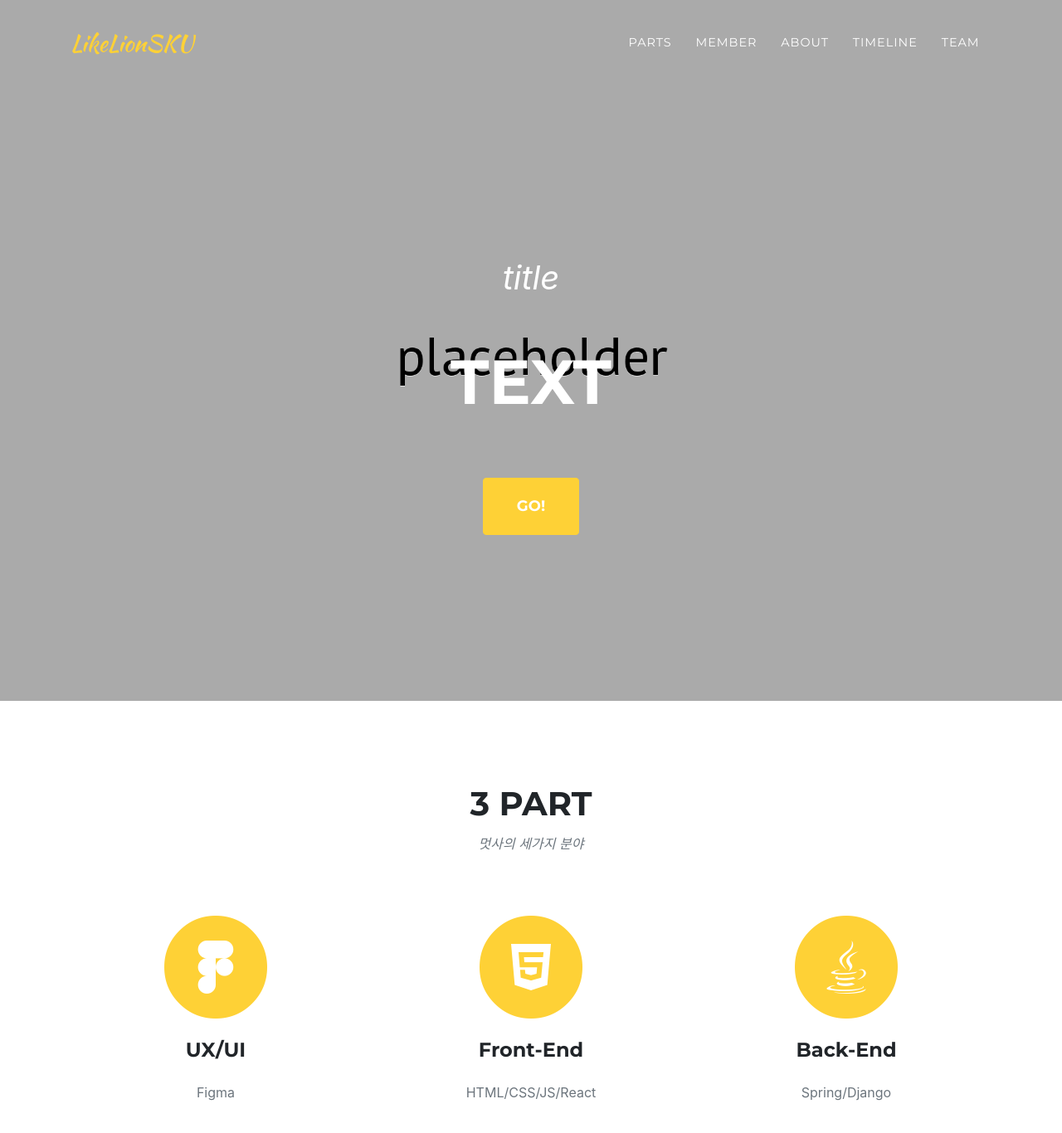
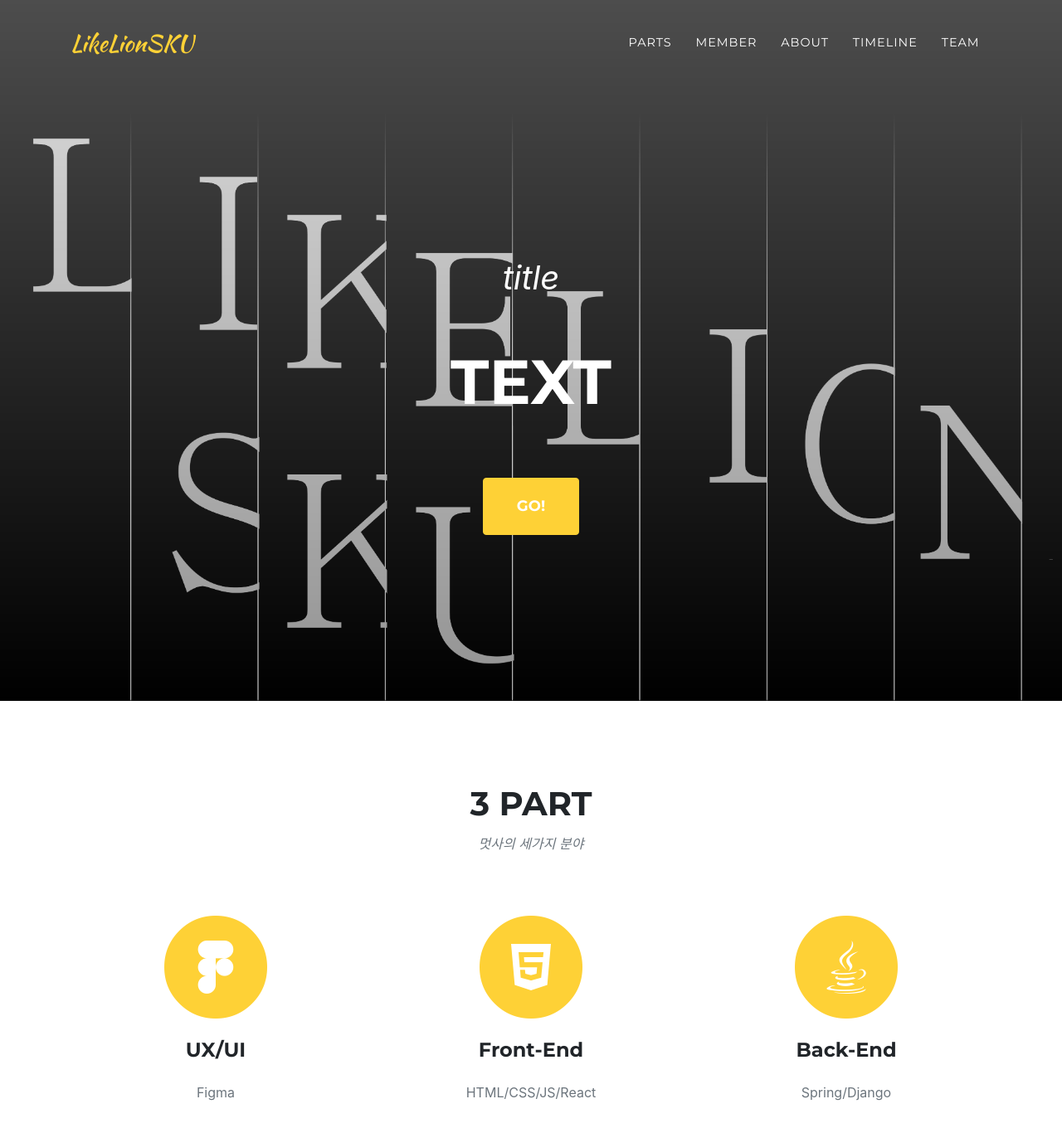
Before and after one commit to nowjiin/likelionsku.github.io, a Jekyll site: the page built from index.md, in a window 1280 px wide and 1400 px high. Shown: the top 1366 px of the window at 83% size. Built offline with Jekyll 4.4.1, drawn with Linux system fonts in a browser that asks for light colours; some web fonts are replaced.

Commit message:
update header1

```diff
--- a/_config.yml
+++ b/_config.yml
@@ -10,7 +10,7 @@ url    : "https://nowjiin.github.io/likelionsku" # the base hostname & protocol
 baseurl: "" # the subpath of your site, e.g. /blog
 
 title      : LikeLionSKU
-email      : your-email@example.com #this is also the email contact forms will go to
+email      : your-email@example.com
 description: "LikeLionSKU 홈페이지"
 author     : LIKELIONSKU 11TH LEAD
 # logo:     #optional, defaults to site title
--- a/_data/sitetext.yml
+++ b/_data/sitetext.yml
@@ -13,7 +13,6 @@ en: &DEFAULT_EN
     title: title
     text: text
     button: GO!
-    favicon: "favicon.ico"
     buttonlink: "#services"
 
   services:
--- a/_data/style.yml
+++ b/_data/style.yml
@@ -4,7 +4,7 @@
 #black: "#000"
 
 #Image Customization
-header-image: "../img/header.png"
+header-image: "../img/header1.png"
 contact-image: "../img/contact.png"
 #Font Awesome icon for portfolio grid when an item is hovered over
 #portfolio-icon: fas fa-expand-arrows-alt fa-3x #default: fas fa-plus fa-3x
```
Also changed, not shown: assets/img/header1.png (added).
